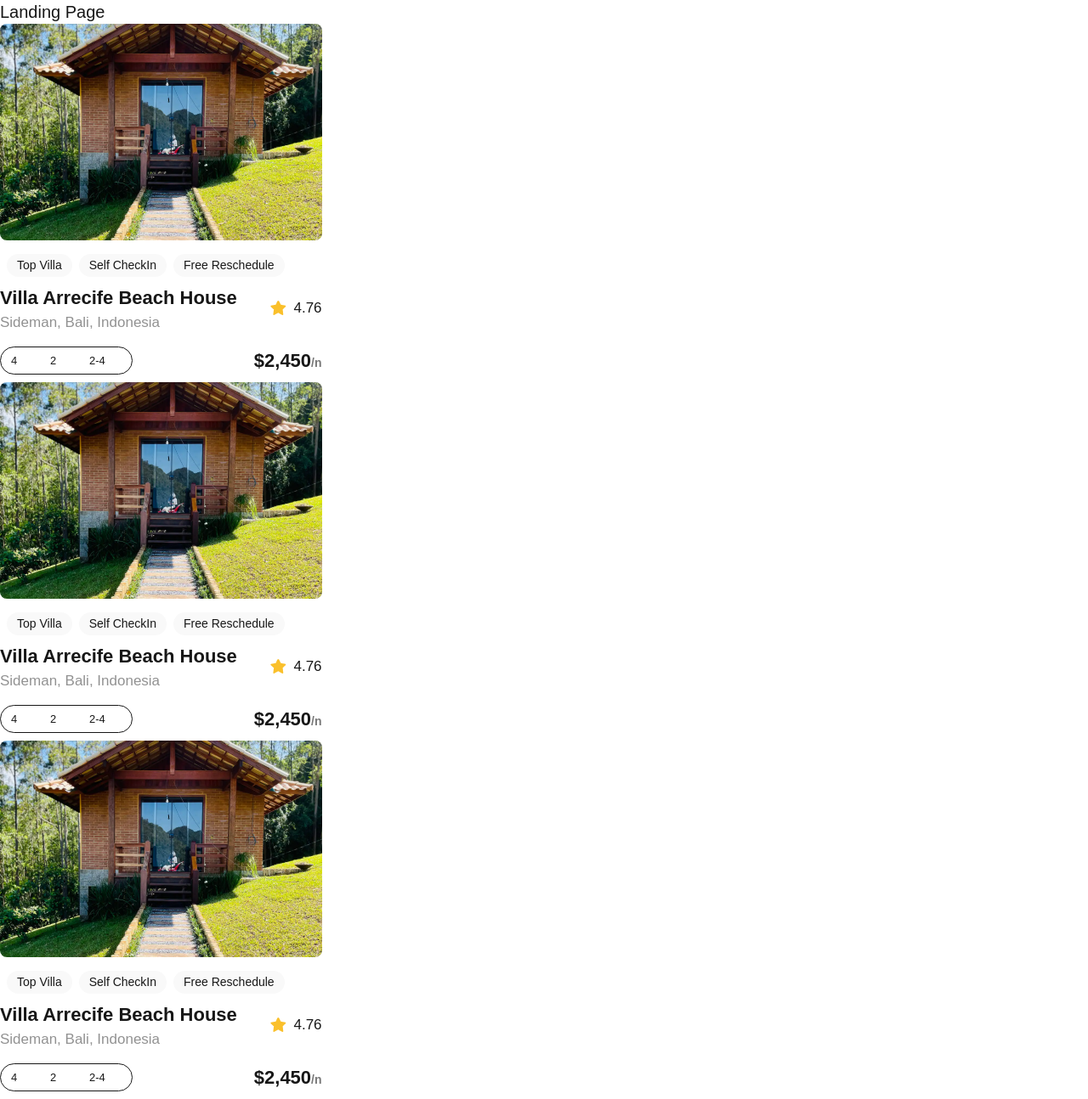
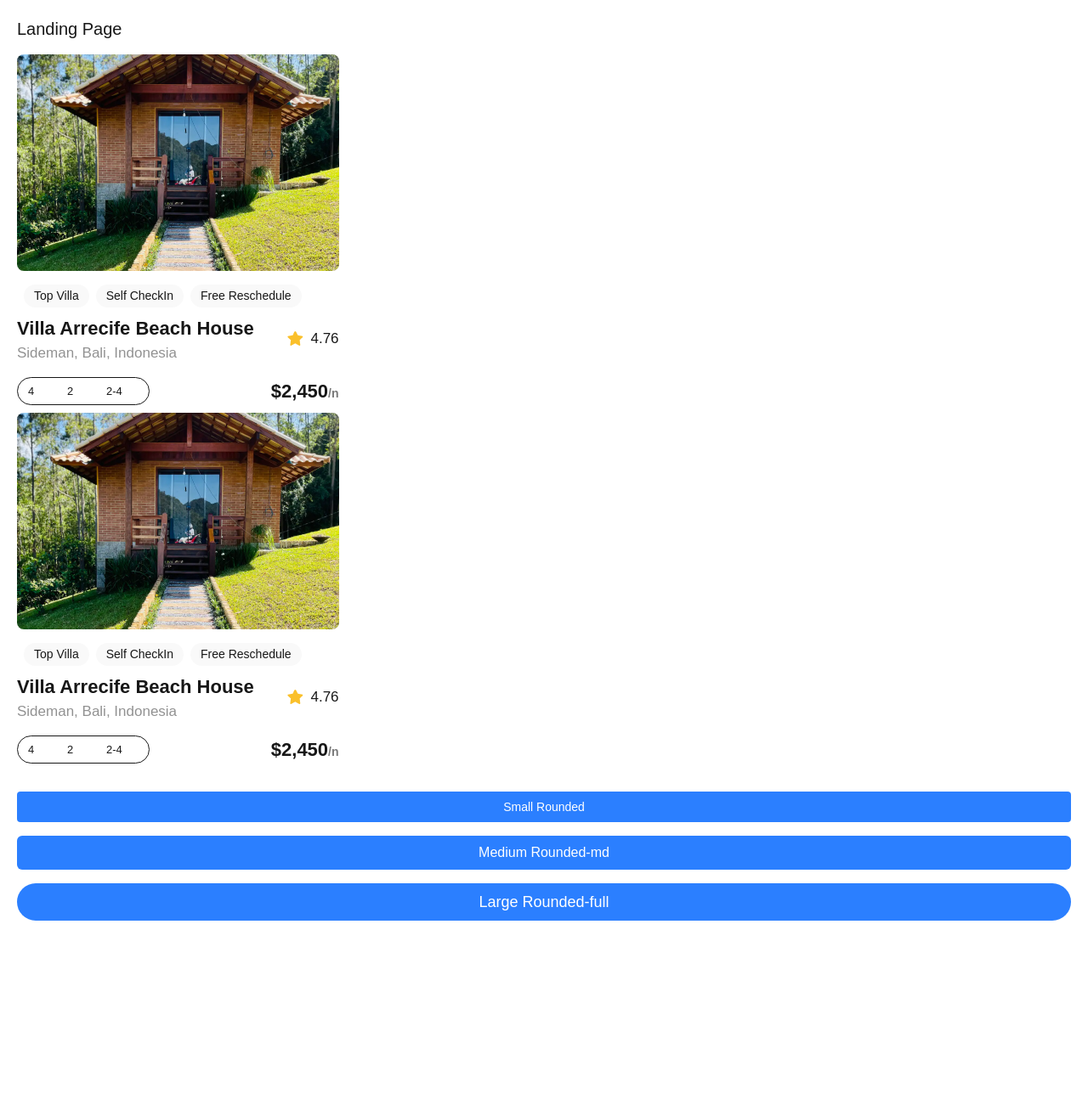
Before and after one commit to Brianryanphiri/alx-project-0x00-setup, a Next.js app in the folder alx-project-0x00/: page /landing in a window 1280 px wide. Shown: the whole page at 85% size. After the commit the page ends 1104 px from the top, so only its background shows below. Built offline with nearby package versions, Linux system fonts and the light colour scheme.

Commit message:
Add reusable Button component with size and shape props

```diff
--- /dev/null
+++ b/alx-project-0x00/components/Button.tsx
@@ -0,0 +1,12 @@
+import React from "react";
+import { ButtonProps } from "@/interfaces";
+
+const Button: React.FC<ButtonProps> = ({ title, styles }) => {
+  return (
+    <button className={`bg-blue-500 text-white px-4 py-2 ${styles}`}>
+      {title}
+    </button>
+  );
+};
+
+export default Button;
--- a/alx-project-0x00/interfaces/index.ts
+++ b/alx-project-0x00/interfaces/index.ts
@@ -1,3 +1,4 @@
-export interface PillProps {
+export interface ButtonProps {
   title: string;
+  styles?: string;
 }
--- a/alx-project-0x00/pages/landing.tsx
+++ b/alx-project-0x00/pages/landing.tsx
@@ -1,16 +1,21 @@
-import React from "react"
-import Card from "@/components/Card"
+import React from "react";
+import Card from "@/components/Card";
+import Button from "@/components/Button";
 
 const Landing: React.FC = () => {
   return (
-    <div>
-      <h1 className="text-xl font-extralight">Landing Page</h1>
-
+    <div className="p-5">
+      <h1 className="text-xl font-extralight mb-4">Landing Page</h1>
       <Card />
       <Card />
-      <Card />
+
+      <div className="mt-6 flex flex-col gap-4">
+        <Button title="Small Rounded" styles="text-sm rounded-sm" />
+        <Button title="Medium Rounded-md" styles="text-base rounded-md" />
+        <Button title="Large Rounded-full" styles="text-lg rounded-full" />
+      </div>
     </div>
-  )
-}
+  );
+};
 
-export default Landing
+export default Landing;
```
